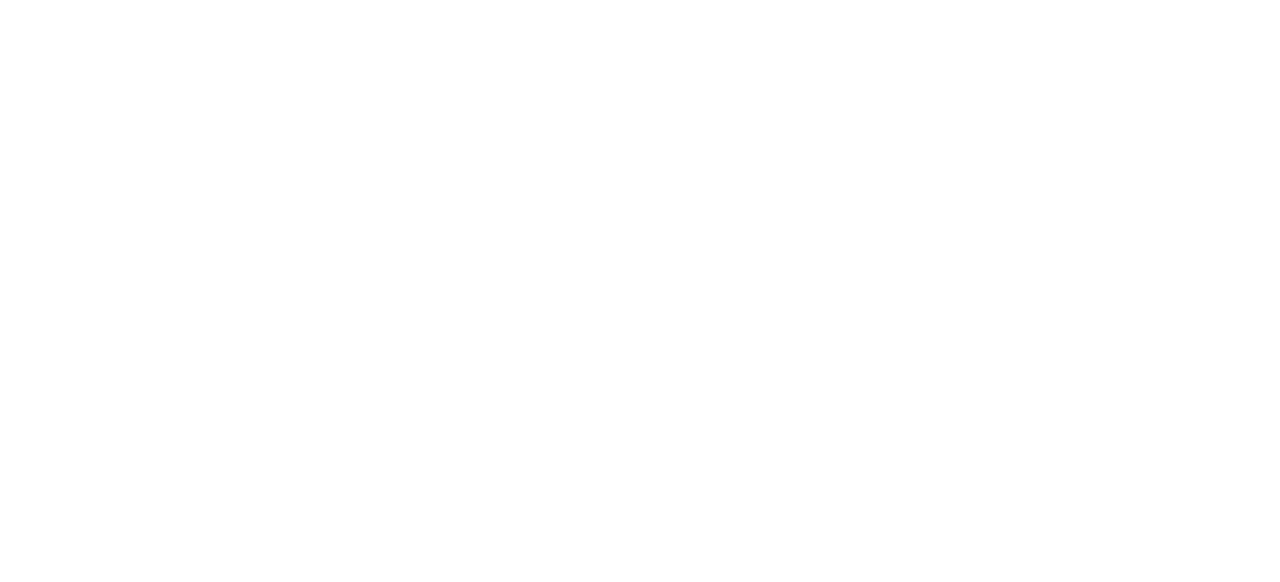
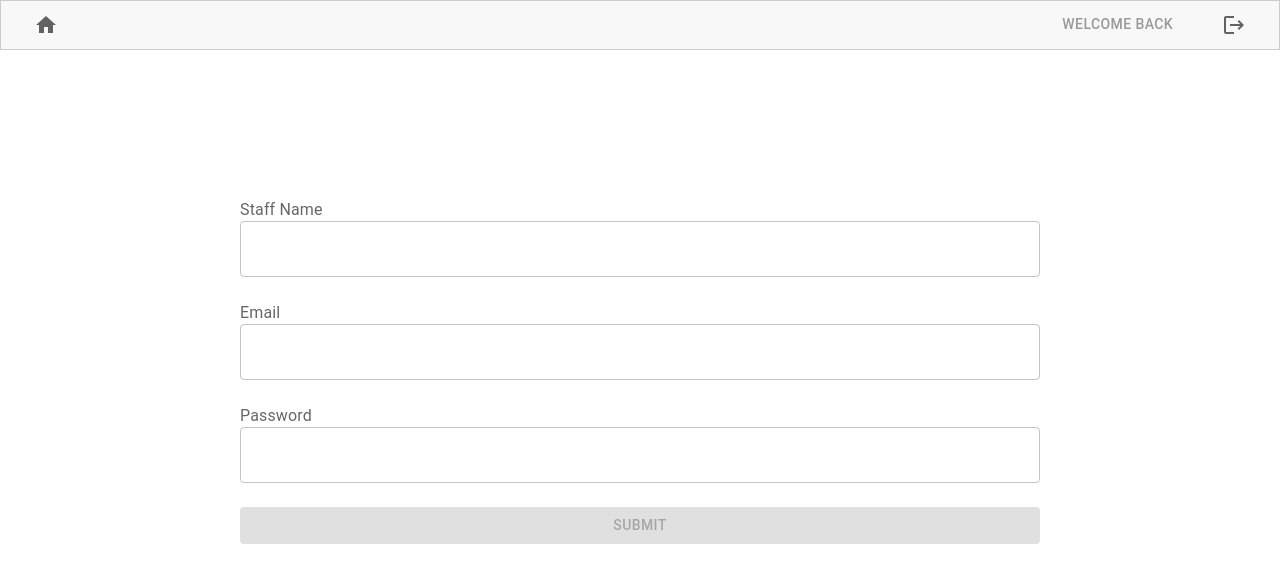
Before and after one commit to tt02-capstone/tt02-admin-portal, a React (Create React App) app: page /createAdmin in a window 1280 px wide. Before the commit this address had no page. Shown: the top 582 px of the page. Built offline with nearby package versions, Linux system fonts and the light colour scheme.

Commit message:
add create admin pg

```diff
--- a/src/App.js
+++ b/src/App.js
@@ -1,12 +1,14 @@
 import { Routes, Route } from "react-router-dom";
 import Login from "./pages/Login";
 import Home from "./pages/Home";
+import CreateAdmin from "./pages/CreateAdmin"
 
 function App() {
   return (
     <Routes>
         <Route path="/" element={<Login />} />
         <Route path="/home" element={<Home />} />
+        <Route path="/createAdmin" element={<CreateAdmin />} />
     </Routes>
   );
 }
--- a/src/components/Navbar.js
+++ b/src/components/Navbar.js
@@ -6,7 +6,7 @@
 function Navbar() {
     const navBarStyle ={
         border: "1px solid #ccc",
-        color : "darkblue"
+        backgroundColor: "#f8f8f8"
     }
 
     const logout = {
@@ -15,17 +15,15 @@
     }
 
     return (
-        <nav style={navBarStyle}>
-            <Tabs>
+        <Tabs style={navBarStyle}>
             <div>
-                    <Tab icon={<HomeIcon />} to="/home" component={Link}/>
+                <Tab icon={<HomeIcon />} value="/home" to="/home" component={Link}/>
             </div>
             <div style={logout}>
                 <Tab label="Welcome Back" disabled/>
-                    <Tab icon={<LogoutIcon />} to="/" component={Link}/>
+                <Tab icon={<LogoutIcon />} value="/" to="/" component={Link}/>
             </div>
         </Tabs>
-        </nav>
     )
 }
 
--- /dev/null
+++ b/src/pages/CreateAdmin.js
@@ -0,0 +1,78 @@
+import Navbar from "../components/Navbar"
+import React, { useState } from "react";
+import { FormLabel, Button, TextField } from '@mui/material';
+import {useNavigate} from 'react-router-dom';
+
+export default function CreateAdmin() {
+    const [staffName, setName] = useState("");
+    const [email, setEmail] = useState("");
+    const [password, setPassword] = useState("");
+
+    const navigate = useNavigate();
+
+    const navigateHome = () => {
+      navigate('/home');
+    };
+
+    const formStyle ={
+      maxWidth: "800px",
+      margin: "10% auto",
+      padding: "20px"
+    }
+
+    function validateForm() {
+      return email.length > 0 && password.length > 0 && staffName.length > 0;
+    }
+
+    function handleSubmit(event) {
+      event.preventDefault();
+
+      if (email && password && staffName) {
+        console.log(email,password,staffName)
+      }
+    }
+
+    return (
+        <div className="Login">
+            <Navbar />
+            <form onSubmit={handleSubmit} style={formStyle}>
+                <FormLabel>Staff Name</FormLabel>
+                <TextField
+                    type="staffName"
+                    value={staffName}
+                    onChange={(e) => setName(e.target.value)}
+                    required
+                    fullWidth
+                    sx={{mb: 3}}
+                />
+
+                <FormLabel>Email</FormLabel>
+                <TextField
+                    type="email"
+                    value={email}
+                    onChange={(e) => setEmail(e.target.value)}
+                    required
+                    fullWidth
+                    sx={{mb: 3}}
+                />
+
+                <FormLabel>Password</FormLabel>
+                <TextField
+                    type="password"
+                    value={password}
+                    onChange={(e) => setPassword(e.target.value)}
+                    required
+                    fullWidth
+                    sx={{mb: 3}}
+                />
+
+                <Button fullWidth variant="contained" type="submit" disabled={!validateForm()}
+                onClick={navigateHome}>
+                    Submit
+                </Button>
+
+            </form>
+        </div>
+
+    );
+  }
--- a/src/pages/Home.js
+++ b/src/pages/Home.js
@@ -1,10 +1,21 @@
 import Navbar from "../components/Navbar"
+import { Button } from '@mui/material';
+import {useNavigate} from 'react-router-dom';
 
 export default function Home() {
+    const navigate = useNavigate();
+
+    const navigateCreateAdmin= () => {
+      navigate('/createAdmin');
+    };
+
     return (
-        <>
+        <div>
             <Navbar />
-            <h1>Home</h1>
-        </>
+            <br></br>
+            <Button fullWidth variant="contained" onClick={navigateCreateAdmin}>
+                Add Admin
+            </Button>
+        </div>
     )
 }
--- a/src/pages/Login.js
+++ b/src/pages/Login.js
@@ -3,7 +3,7 @@
 import {useNavigate} from 'react-router-dom';
 
 function Login() {
-    const [username, setUsername] = useState("");
+    const [email, setEmail] = useState("");
     const [password, setPassword] = useState("");
     const navigate = useNavigate();
 
@@ -18,25 +18,24 @@
     }
 
     function validateForm() {
-      return username.length > 0 && password.length > 0;
+      return email.length > 0 && password.length > 0;
     }
 
     function handleSubmit(event) {
       event.preventDefault();
-
-      if (username && password) {
-        console.log(username,password)
+      if (email && password) {
+        console.log(email,password)
       }
     }
 
     return (
       <div className="Login">
         <form onSubmit={handleSubmit} style={formStyle}>
-            <FormLabel>Username</FormLabel>
+            <FormLabel>Email</FormLabel>
             <TextField
-                type="username"
-                value={username}
-                onChange={(e) => setUsername(e.target.value)}
+                type="email"
+                value={email}
+                onChange={(e) => setEmail(e.target.value)}
                 required
                 fullWidth
                 sx={{mb: 3}}
```
Lines whose indentation alone changed are shown as unchanged.
